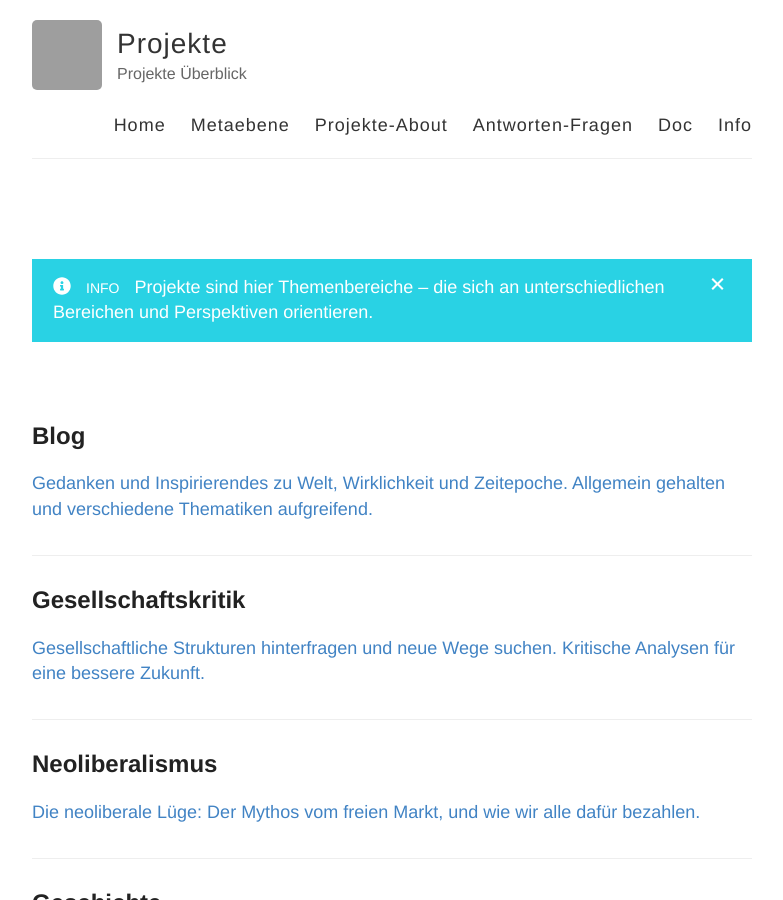
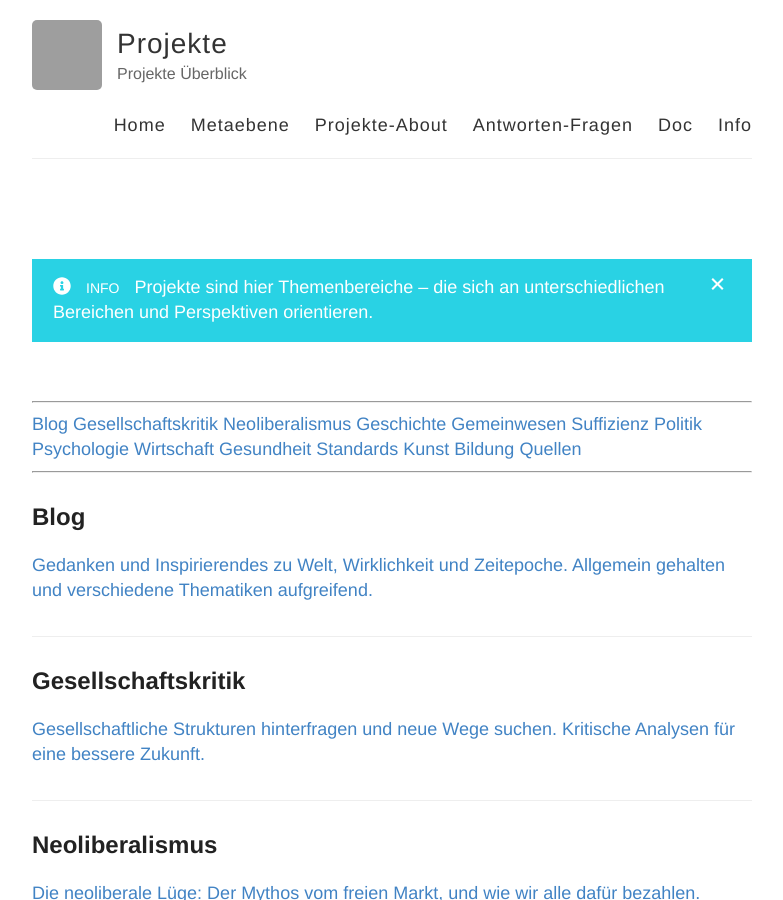
Before and after one commit to S2030c/projekte, a Jekyll site: the page built from index.html, in a window 1280 px wide and 900 px high. Shown: the whole window, without its empty margins (248-1031 px from the left). Built offline with Jekyll 4.4.1, drawn with Linux system fonts in a browser that asks for light colours; nearby versions of some CDN libraries; some of the changed text lies outside the part shown; grey boxes are pictures that could not be loaded.

Commit message:
Update index.html

```diff
--- a/index.html
+++ b/index.html
@@ -4,6 +4,25 @@ layout: default
 
 {% include alert1.html %}
 
+<hr>
+
+<a href="https://s2030c.github.io/blog/" title="" target="_">Blog</a>
+ <a href="https://s2030c.github.io/gesellschaftskritik/" title="" target="_">Gesellschaftskritik</a>
+<a href="https://s2030c.github.io/neoliberalismus/" title="" target="_">Neoliberalismus</a>
+<a href="https://s2030c.github.io/geschichte/" title="" target="_">Geschichte</a>
+ <a href="https://s2030c.github.io/gemeinwesen/" title="" target="_">Gemeinwesen</a>
+ <a href="https://s2030c.github.io/suffizienz/" title="" target="_">Suffizienz</a>
+ <a href="https://s2030c.github.io/politik/" title="" target="_">Politik</a>
+<a href="https://s2030c.github.io/psychologie/" title="" target="_">Psychologie</a>
+ <a href="https://s2030c.github.io/wirtschaft/" title="" target="_">Wirtschaft</a>
+ <a href="https://s2030c.github.io/gesundheit/" title="" target="_">Gesundheit</a>
+ <a href="https://s2030c.github.io/standards/" title="" target="_">Standards</a>
+ <a href="https://s2030c.github.io/kunst/" title="" target="_">Kunst</a>
+ <a href="https://s2030c.github.io/bildung/" title="" target="_">Bildung</a>
+ <a href="https://s2030c.github.io/quellen/" title="" target="_">Quellen</a>
+
+
+<hr>
 
 <div class="psection">
   <a href="https://s2030c.github.io/blog/" title="" target="_">
@@ -120,6 +139,14 @@ layout: default
   </a>
 </div>
 
+<div class="psection">
+  <a href="https://s2030c.github.io/bildung/" title="" target="_">
+    <h2>Bildung</h2>
+    <p>
+     Neue Welten entdecken, die man nie zuvor gesehen hat
+    </p>
+  </a>
+</div>
 
 <div class="psection">
   <a href="https://s2030c.github.io/quellen/" title="" target="_">
```
